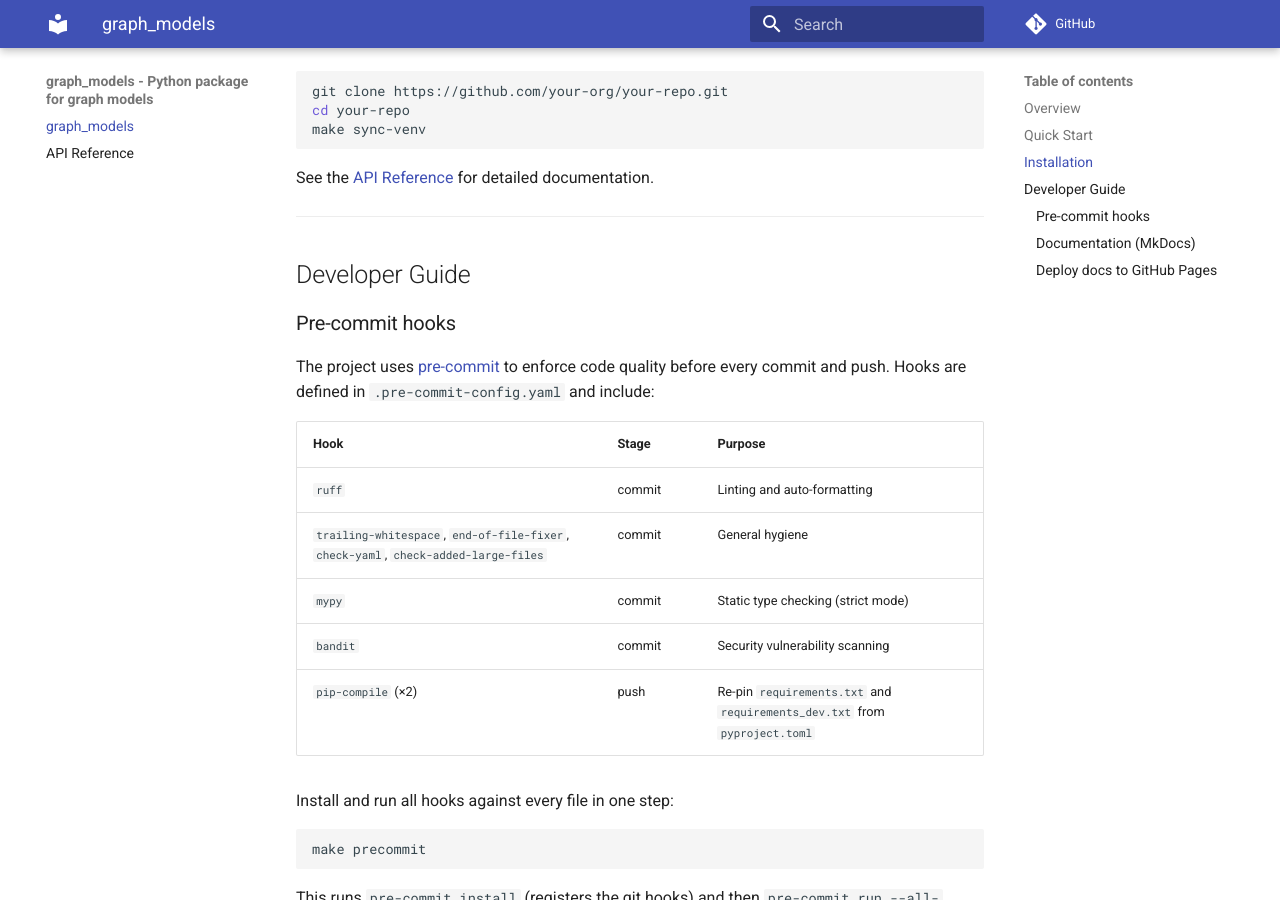
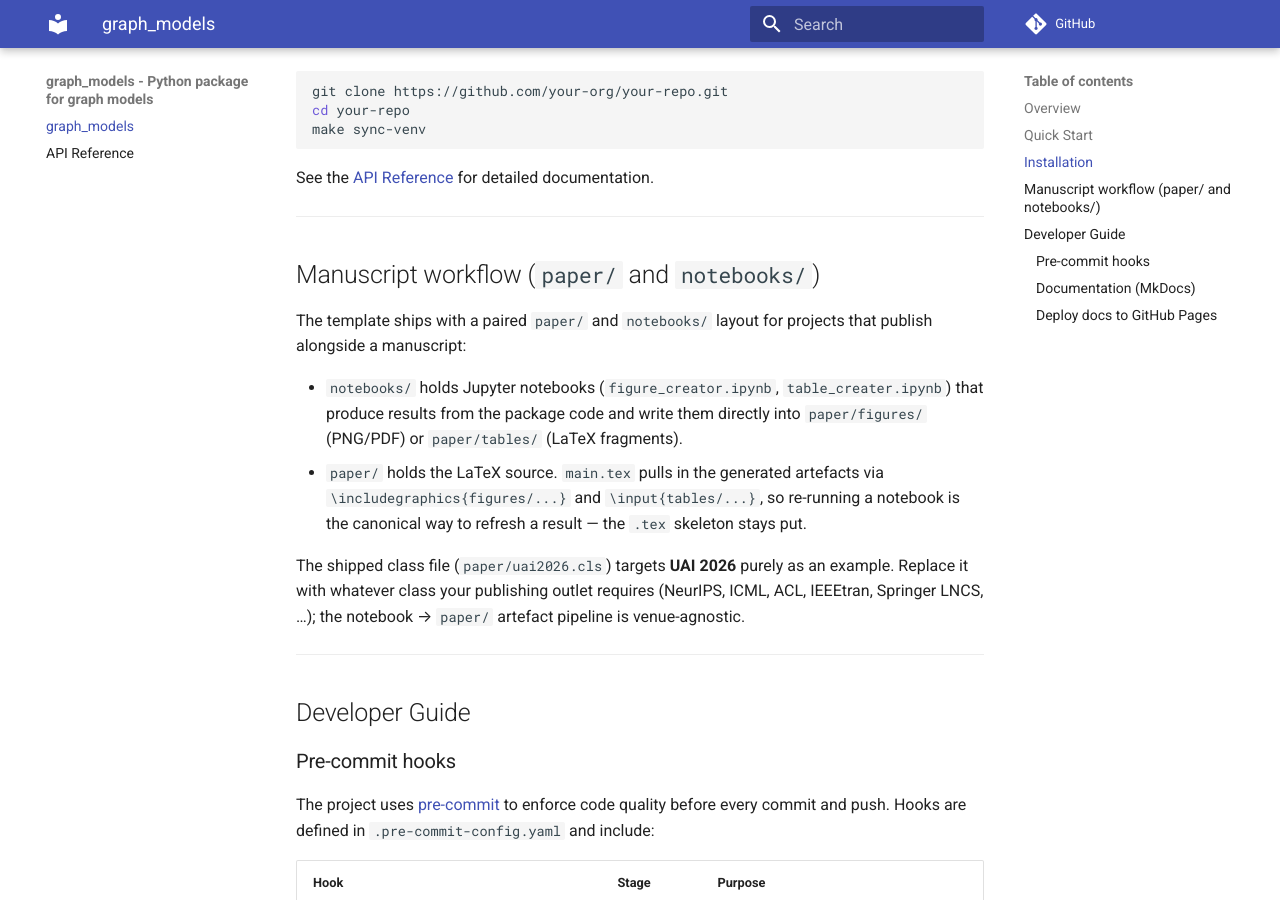
Before and after one commit to konstantingoe/python-project-template, an MkDocs documentation site: the page built from docs/index.md, in a window 1280 px wide and 900 px high, scrolled down 619 px. Built offline with MkDocs 1.6.1 and Material for MkDocs 9.7.7, drawn with Linux system fonts in a browser that asks for light colours; comment, search, counter and statistics services are not loaded; the version menu is left out.

Commit message:
add paper template with accompanying notebook results

````diff
--- a/docs/index.md
+++ b/docs/index.md
@@ -30,6 +30,27 @@ make sync-venv
 ```
 
 See the [API Reference](reference.md) for detailed documentation.
+
+---
+
+## Manuscript workflow (`paper/` and `notebooks/`)
+
+The template ships with a paired `paper/` and `notebooks/` layout for projects
+that publish alongside a manuscript:
+
+- `notebooks/` holds Jupyter notebooks (`figure_creator.ipynb`,
+  `table_creater.ipynb`) that produce results from the package code and write
+  them directly into `paper/figures/` (PNG/PDF) or `paper/tables/` (LaTeX
+  fragments).
+- `paper/` holds the LaTeX source. `main.tex` pulls in the generated artefacts
+  via `\includegraphics{figures/...}` and `\input{tables/...}`, so re-running
+  a notebook is the canonical way to refresh a result — the `.tex` skeleton
+  stays put.
+
+The shipped class file (`paper/uai2026.cls`) targets **UAI 2026** purely as an
+example. Replace it with whatever class your publishing outlet requires
+(NeurIPS, ICML, ACL, IEEEtran, Springer LNCS, …); the notebook → `paper/`
+artefact pipeline is venue-agnostic.
 
 ---
 
````
Also changed, not shown: README.md (+27 -3 lines), paper/figures/mygraph.png (added), 11 other files.
